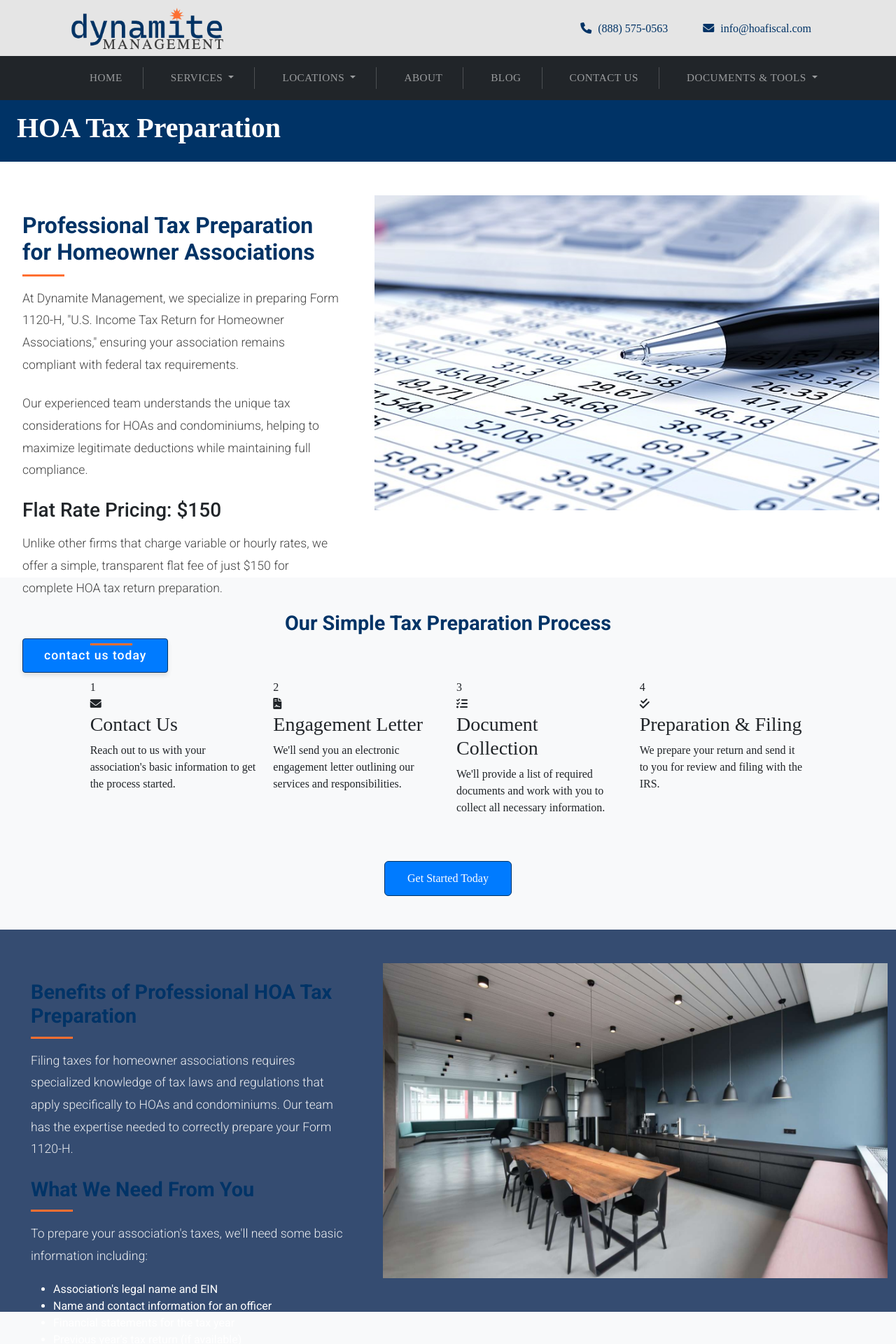
After one commit to dougmclain/dynamite_webpage, a Django app: page /hoa-taxes/ in a window 1280 px wide. The commit adds this page. Shown: the top 1920 px of the page at 70% size. Run offline with Django 4.2, Linux system fonts and the light colour scheme.

Commit message:
update tax link

```diff
--- a/core/urls.py
+++ b/core/urls.py
@@ -15,6 +15,9 @@ urlpatterns = [
     # Financial Management page
     path('condo-financial-management/', views.financial_management, name='financial_management'),
 
+    # Inside urlpatterns list in core/urls.py
+    path('hoa-taxes/', views.hoa_taxes, name='hoa_taxes'),
+
     # About page
     path('about/', views.about, name='about'),
 
--- a/core/views.py
+++ b/core/views.py
@@ -112,6 +112,12 @@ def blog(request):
     """
     return render(request, 'core/blog.html')
 
+def hoa_taxes(request):
+    """
+    View for the HOA Taxes page
+    """
+    return render(request, 'core/hoa_taxes.html')
+
 @check_honeypot  # Add this decorator to protect the contact form
 def contact(request):
     """
--- a/dynamite_project/settings.py
+++ b/dynamite_project/settings.py
@@ -31,7 +31,7 @@ DEBUG = False
 # The default here is a comma-separated string without protocol prefixes.
 ALLOWED_HOSTS = os.environ.get(
     "ALLOWED_HOSTS",
-    "dynamitemanagement.com,www.dynamitemanagement.com,dynamite-webpage.onrender.com"
+    "dynamitemanagement.com,www.dynamitemanagement.com,dynamite-webpage.onrender.com,localhost,"
 ).split(",")
 
 
--- /dev/null
+++ b/templates/core/hoa_taxes.html
@@ -0,0 +1,277 @@
+{% extends 'base.html' %}
+{% load static %}
+
+{% block title %}Dynamite Management - HOA Tax Preparation{% endblock %}
+
+{% block content %}
+<!-- Tax Header Section -->
+<div class="location-header py-3">
+    <div class="container-fluid px-4">
+        <h1 class="location-main-title">HOA Tax Preparation</h1>
+    </div>
+</div>
+
+<!-- Tax Service Content Section -->
+<section class="process-section py-5" style="margin-bottom: 3rem !important;">
+    <div class="container-fluid px-4">
+        <div class="row">
+            <!-- Text Content (Left) -->
+            <div class="col-lg-5 col-md-12 order-2 order-lg-1 mb-4 mb-lg-0">
+                <div class="process-box h-100">
+                    <h2 class="section-title mb-3">Professional Tax Preparation for Homeowner Associations</h2>
+                    <p class="section-text mb-4">
+                        At Dynamite Management, we specialize in preparing Form 1120-H, "U.S. Income Tax Return for Homeowner Associations,"
+                        ensuring your association remains compliant with federal tax requirements.
+                    </p>
+
+                    <p class="section-text mb-4">
+                        Our experienced team understands the unique tax considerations for HOAs and condominiums,
+                        helping to maximize legitimate deductions while maintaining full compliance.
+                    </p>
+
+                    <h3 class="tax-pricing-title mt-4 mb-3">Flat Rate Pricing: <span class="tax-price">$150</span></h3>
+                    <p class="section-text">
+                        Unlike other firms that charge variable or hourly rates, we offer a simple, transparent flat fee
+                        of just $150 for complete HOA tax return preparation.
+                    </p>
+
+                    <div class="contact-cta mt-4">
+                        <a href="{% url 'core:contact' %}" class="btn btn-primary cta-button">Contact Us Today</a>
+                    </div>
+                </div>
+            </div>
+
+            <!-- Image (Right) -->
+            <div class="col-lg-7 col-md-12 mb-4 mb-lg-0 order-1 order-lg-2">
+                <div class="process-image-container">
+                    <img src="{% static 'images/condo-accounting-financial-data.jpg' %}" alt="HOA Tax Preparation" class="process-image">
+                </div>
+            </div>
+        </div>
+    </div>
+</section>
+
+<!-- Tax Process Steps Section -->
+<section class="tax-process-section py-5 bg-light">
+    <div class="container-fluid px-4">
+        <div class="row justify-content-center">
+            <div class="col-lg-10 col-md-12">
+                <h2 class="section-title text-center mb-5">Our Simple Tax Preparation Process</h2>
+
+                <div class="row">
+                    <!-- Step 1 -->
+                    <div class="col-lg-3 col-md-6 mb-4">
+                        <div class="tax-step-card">
+                            <div class="tax-step-number">1</div>
+                            <div class="tax-step-icon">
+                                <i class="fas fa-envelope"></i>
+                            </div>
+                            <h3 class="tax-step-title">Contact Us</h3>
+                            <p class="tax-step-text">
+                                Reach out to us with your association's basic information to get the process started.
+                            </p>
+                        </div>
+                    </div>
+
+                    <!-- Step 2 -->
+                    <div class="col-lg-3 col-md-6 mb-4">
+                        <div class="tax-step-card">
+                            <div class="tax-step-number">2</div>
+                            <div class="tax-step-icon">
+                                <i class="fas fa-file-contract"></i>
+                            </div>
+                            <h3 class="tax-step-title">Engagement Letter</h3>
+                            <p class="tax-step-text">
+                                We'll send you an electronic engagement letter outlining our services and responsibilities.
+                            </p>
+                        </div>
+                    </div>
+
+                    <!-- Step 3 -->
+                    <div class="col-lg-3 col-md-6 mb-4">
+                        <div class="tax-step-card">
+                            <div class="tax-step-number">3</div>
+                            <div class="tax-step-icon">
+                                <i class="fas fa-list-check"></i>
+                            </div>
+                            <h3 class="tax-step-title">Document Collection</h3>
+                            <p class="tax-step-text">
+                                We'll provide a list of required documents and work with you to collect all necessary information.
+                            </p>
+                        </div>
+                    </div>
+
+                    <!-- Step 4 -->
+                    <div class="col-lg-3 col-md-6 mb-4">
+                        <div class="tax-step-card">
+                            <div class="tax-step-number">4</div>
+                            <div class="tax-step-icon">
+                                <i class="fas fa-check-double"></i>
+                            </div>
+                            <h3 class="tax-step-title">Preparation & Filing</h3>
+                            <p class="tax-step-text">
+                                We prepare your return and send it to you for review and filing with the IRS.
+                            </p>
+                        </div>
+                    </div>
+                </div>
+
+                <div class="text-center mt-4">
+                    <a href="{% url 'core:contact' %}" class="btn btn-primary">Get Started Today</a>
+                </div>
+            </div>
+        </div>
+    </div>
+</section>
+
+<!-- Tax Benefits Section -->
+<section class="blue-section py-5">
+    <div class="container-fluid px-4">
+        <div class="row">
+            <!-- Text Column (Left) -->
+            <div class="col-lg-5 col-md-12 mb-4 mb-lg-0">
+                <div class="blue-box h-100">
+                    <h2 class="section-title mb-3">Benefits of Professional HOA Tax Preparation</h2>
+                    <p class="section-text mb-4">
+                        Filing taxes for homeowner associations requires specialized knowledge of tax laws and regulations that apply
+                        specifically to HOAs and condominiums. Our team has the expertise needed to correctly prepare your Form 1120-H.
+                    </p>
+
+                    <h2 class="section-title mb-3 mt-4">What We Need From You</h2>
+                    <p class="section-text">
+                        To prepare your association's taxes, we'll need some basic information including:
+                    </p>
+                    <ul class="section-list">
+                        <li>Association's legal name and EIN</li>
+                        <li>Name and contact information for an officer</li>
+                        <li>Financial statements for the tax year</li>
+                        <li>Previous year's tax return (if available)</li>
+                    </ul>
+
+                    <div class="contact-cta mt-4">
+                        <a href="{% url 'core:contact' %}" class="btn btn-primary cta-button">Contact Us For Details</a>
+                    </div>
+                </div>
+            </div>
+
+            <!-- Image Column (Right) -->
+            <div class="col-lg-7 col-md-12 mb-4 mb-lg-0">
+                <div class="blue-image-container">
+                    <img src="{% static 'images/conference-room.jpg' %}" alt="HOA Tax Benefits" class="blue-image">
+                </div>
+            </div>
+        </div>
+    </div>
+</section>
+
+<!-- FAQ Section -->
+<section class="faq-section py-5" style="background-color: #f8f9fa;">
+    <div class="container-fluid px-4">
+        <div class="row justify-content-center">
+            <div class="col-lg-10">
+                <h2 class="section-title text-center mb-5">Frequently Asked Questions</h2>
+
+                <div class="accordion" id="taxFaqAccordion">
+                    <!-- FAQ Item 1 -->
+                    <div class="accordion-item mb-3 border rounded shadow-sm">
+                        <h3 class="accordion-header" id="headingOne">
+                            <button class="accordion-button" type="button" data-bs-toggle="collapse" data-bs-target="#collapseOne" aria-expanded="true" aria-controls="collapseOne">
+                                What is Form 1120-H and why does my HOA need to file it?
+                            </button>
+                        </h3>
+                        <div id="collapseOne" class="accordion-collapse collapse show" aria-labelledby="headingOne" data-bs-parent="#taxFaqAccordion">
+                            <div class="accordion-body">
+                                <p>
+                                    Form 1120-H is the "U.S. Income Tax Return for Homeowner Associations." HOAs are required to file annual tax returns with the IRS, even if they operate as nonprofit organizations. This form allows associations to be taxed only on specific income like interest earnings and fees for services, rather than membership dues and assessments.
+                                </p>
+                                <p>
+                                    Filing this form helps maintain your association's tax-exempt status for membership income and protects your organization from potential penalties or audits.
+                                </p>
+                            </div>
+                        </div>
+                    </div>
+
+                    <!-- FAQ Item 2 -->
+                    <div class="accordion-item mb-3 border rounded shadow-sm">
+                        <h3 class="accordion-header" id="headingTwo">
+                            <button class="accordion-button collapsed" type="button" data-bs-toggle="collapse" data-bs-target="#collapseTwo" aria-expanded="false" aria-controls="collapseTwo">
+                                When is the filing deadline for Form 1120-H?
+                            </button>
+                        </h3>
+                        <div id="collapseTwo" class="accordion-collapse collapse" aria-labelledby="headingTwo" data-bs-parent="#taxFaqAccordion">
+                            <div class="accordion-body">
+                                <p>
+                                    For most HOAs operating on a calendar year (January 1 - December 31), Form 1120-H is due by April 15th of the following year. If your association operates on a fiscal year, the return is due on the 15th day of the 4th month after the close of your fiscal year.
+                                </p>
+                                <p>
+                                    Extensions are available if needed, but must be requested before the original due date. We recommend starting the preparation process at least 6-8 weeks before the deadline to ensure timely filing.
+                                </p>
+                            </div>
+                        </div>
+                    </div>
+
+                    <!-- FAQ Item 3 -->
+                    <div class="accordion-item mb-3 border rounded shadow-sm">
+                        <h3 class="accordion-header" id="headingThree">
+                            <button class="accordion-button collapsed" type="button" data-bs-toggle="collapse" data-bs-target="#collapseThree" aria-expanded="false" aria-controls="collapseThree">
+                                What if our association has never filed taxes before?
+                            </button>
+                        </h3>
+                        <div id="collapseThree" class="accordion-collapse collapse" aria-labelledby="headingThree" data-bs-parent="#taxFaqAccordion">
+                            <div class="accordion-body">
+                                <p>
+                                    If your association has never filed taxes, we can help you get into compliance. The IRS has programs for organizations that have fallen behind on filing requirements, and we can guide you through this process.
+                                </p>
+                                <p>
+                                    We'll work with you to gather historical information as needed and develop a strategy to bring your association current with tax filings while minimizing potential penalties.
+                                </p>
+                                <p>
+                                    Contact us for a consultation specific to your association's situation.
+                                </p>
+                            </div>
+                        </div>
+                    </div>
+
+                    <!-- FAQ Item 4 -->
+                    <div class="accordion-item mb-3 border rounded shadow-sm">
+                        <h3 class="accordion-header" id="headingFour">
+                            <button class="accordion-button collapsed" type="button" data-bs-toggle="collapse" data-bs-target="#collapseFour" aria-expanded="false" aria-controls="collapseFour">
+                                Why is your flat rate so much lower than other firms?
+                            </button>
+                        </h3>
+                        <div id="collapseFour" class="accordion-collapse collapse" aria-labelledby="headingFour" data-bs-parent="#taxFaqAccordion">
+                            <div class="accordion-body">
+                                <p>
+                                    We're able to offer our flat rate of $150 because we've specialized in HOA and condominium association tax preparation, allowing us to develop efficient processes specifically for Form 1120-H preparation.
+                                </p>
+                                <p>
+                                    Unlike general accounting firms that may charge higher rates due to less familiarity with HOA-specific returns, our focus allows us to pass savings on to our clients while still providing expert service.
+                                </p>
+                                <p>
+                                    Our goal is to make professional tax preparation accessible to associations of all sizes.
+                                </p>
+                            </div>
+                        </div>
+                    </div>
+                </div>
+
+                <div class="text-center mt-5">
+                    <a href="{% url 'core:contact' %}" class="btn btn-primary btn-lg">Contact Us With Your Questions</a>
+                </div>
+            </div>
+        </div>
+    </div>
+</section>
+{% endblock %}
+
+{% block extra_js %}
+<script>
+    // Initialize the first accordion item as open
+    document.addEventListener('DOMContentLoaded', function() {
+        const firstAccordionButton = document.querySelector('.accordion-button');
+        if (firstAccordionButton) {
+            firstAccordionButton.classList.add('show');
+        }
+    });
+</script>
+{% endblock %}
--- a/templates/partials/footer.html
+++ b/templates/partials/footer.html
@@ -16,6 +16,7 @@
                 <h5 class="footer-title mb-2">Our Services</h5>
                 <ul class="footer-links mb-0">
                     <li><a href="/condo-financial-management">Financial Management</a></li>
+                    <li><a href="/hoa-taxes">HOA Tax Preparation</a></li>
                     <li><a href="/owners-portal">Owners Portal</a></li>
                     <li><a href="/budget-tool">Budget Tool</a></li>
                 </ul>
--- a/templates/partials/hero.html
+++ b/templates/partials/hero.html
@@ -7,7 +7,7 @@
                 <p class="hero-subtitle">Trusted Financial Management for Condominium and Homeowner Associations</p>
                 <div class="hero-buttons mt-4">
                     <a href="https://engage.goenumerate.com/connect_login.php" class="btn btn-primary cta-button me-3">Owners' Portal</a>
-                    <a href="/services/condo-financial-management/" class="btn btn-primary cta-button">Learn More</a>
+                    <a href="/hoa-taxes/" class="btn btn-primary cta-button">HOA Tax Preparation</a>
                 </div>
             </div>
         </div>
--- a/templates/partials/navbar.html
+++ b/templates/partials/navbar.html
@@ -18,6 +18,7 @@
                     </a>
                     <ul class="dropdown-menu dropdown-menu-dark">
                         <li><a class="dropdown-item" href="/condo-financial-management">Condo Financial Management</a></li>
+                        <li><a class="dropdown-item" href="/hoa-taxes">HOA Tax Preparation</a></li>
                         <li><a class="dropdown-item" href="https://engage.goenumerate.com/connect_login.php">Owners Portal</a></li>
                     </ul>
                 </li>
```
Also changed, not shown: static/css/hoa_taxes.css (added, +167 -0 lines).
